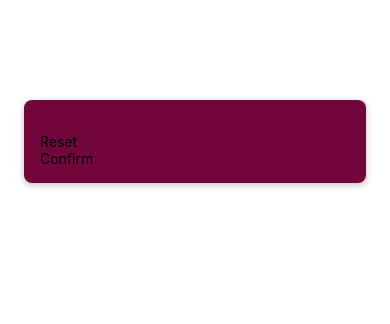
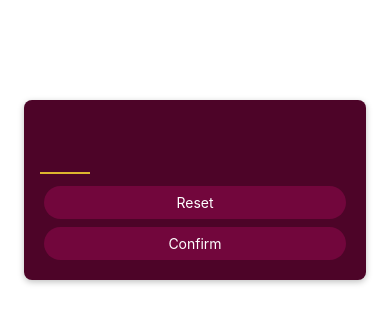
Before and after one commit to Tkaca/GuessMyNumber, a React Native app: screen / in a window 390 px wide. Shown: the top 324 px of the page. Built offline with nearby package versions, Linux system fonts and the light colour scheme.

Commit message:
add button pressed style

```diff
--- a/components/PrimaryButton.js
+++ b/components/PrimaryButton.js
@@ -1,9 +1,45 @@
-import { View ,Text } from "react-native";
+import { View, Text, Pressable, StyleSheet } from 'react-native';
 
-function PrimaryButton ({children}) {
-    return <View>
-        <Text>{children}</Text>
+function PrimaryButton({ children }) {
+  const pressHandler = () => {
+    console.log('kurvaaaa');
+  };
+  return (
+    <View style={styles.buttonOuterContainer}>
+      <Pressable
+        style={({ pressed }) =>
+          pressed
+            ? [styles.buttonInnerContainer, styles.pressed]
+            : styles.buttonInnerContainer
+        }
+        onPress={pressHandler}
+        android_riple={{ color: '#37031b' }}
+      >
+        <Text style={styles.buttonText}>{children}</Text>
+      </Pressable>
     </View>
+  );
 }
 
-export default PrimaryButton
+export default PrimaryButton;
+
+const styles = StyleSheet.create({
+  buttonOuterContainer: {
+    borderRadius: 28,
+    margin: 4,
+    overflow: 'hidden',
+  },
+  buttonInnerContainer: {
+    backgroundColor: '#72063c',
+    paddingVertical: 8,
+    paddingHorizontal: 16,
+    elevation: 2,
+  },
+  buttonText: {
+    color: 'white',
+    textAlign: 'center',
+  },
+  pressed: {
+    opacity: 0.75,
+  },
+});
--- a/screens/StartGameScreen.js
+++ b/screens/StartGameScreen.js
@@ -4,7 +4,13 @@
 function StartGameScreen() {
   return (
     <View style={styles.inputContainer}>
-      <TextInput />
+      <TextInput
+        style={styles.numberInput}
+        maxLength={2}
+        keyboardType="number-pad"
+        autoCapitalize="none"
+        autoCorrect={false}
+      />
       <PrimaryButton>Reset</PrimaryButton>
       <PrimaryButton>Confirm</PrimaryButton>
     </View>
@@ -18,11 +24,22 @@
     marginTop: 100,
     marginHorizontal: 24,
     padding: 16,
-    backgroundColor: '#72063c',
+    backgroundColor: '#4d0428',
     borderRadius: 8,
     shadowColor: 'black',
     shadowOffset: { width: 0, height: 2 },
     shadowRadius: 6,
-    shadowOpacity: 0.25
+    shadowOpacity: 0.25,
+  },
+  numberInput: {
+    height: 50,
+    width: 50,
+    fontSize: 32,
+    borderBottomColor: '#ddb52f',
+    borderBottomWidth: 2,
+    color: '#ddb52f',
+    marginVertical: 8,
+    fontWeight: 'bold',
+    textAlign: 'center',
   },
 });
```
